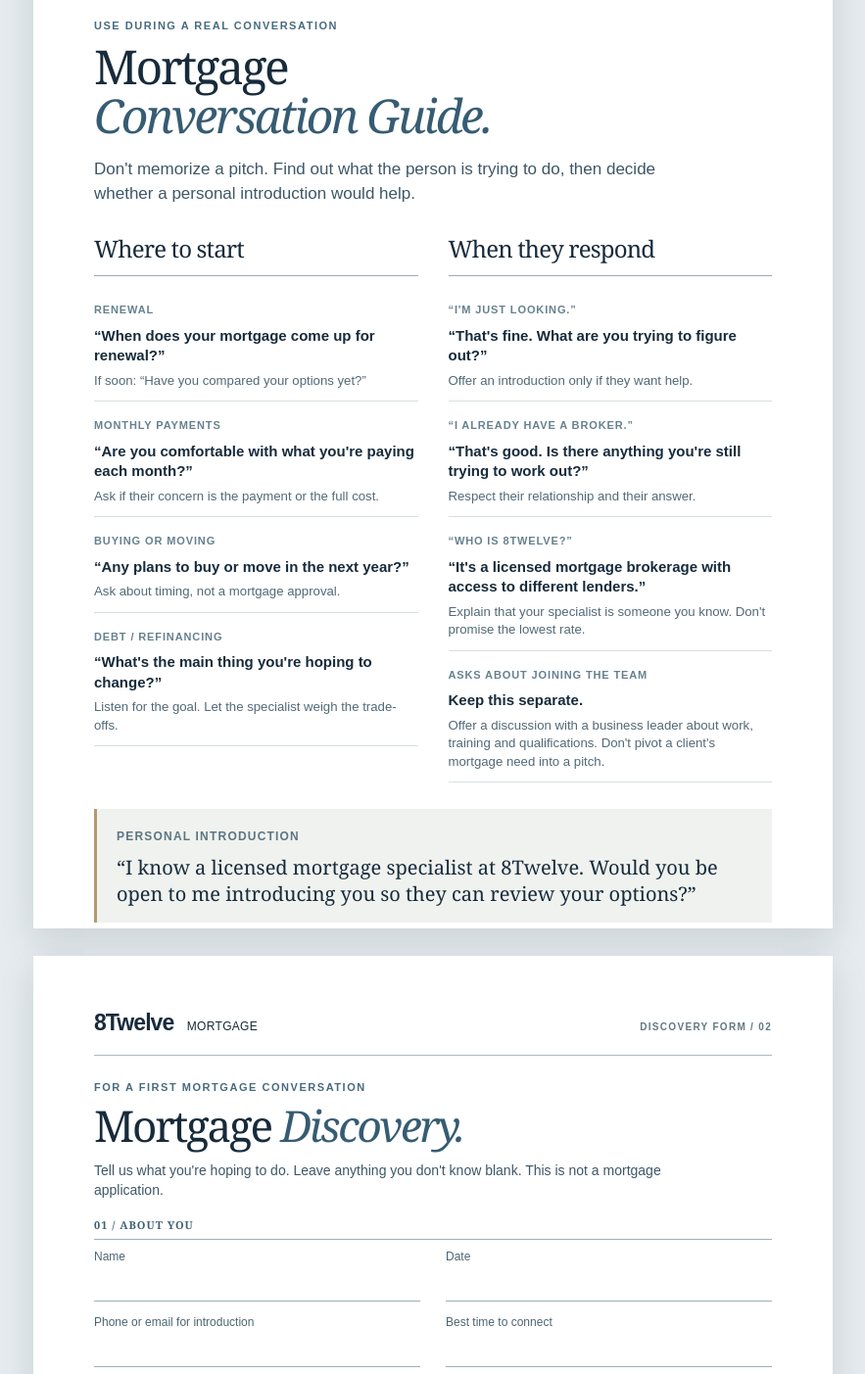
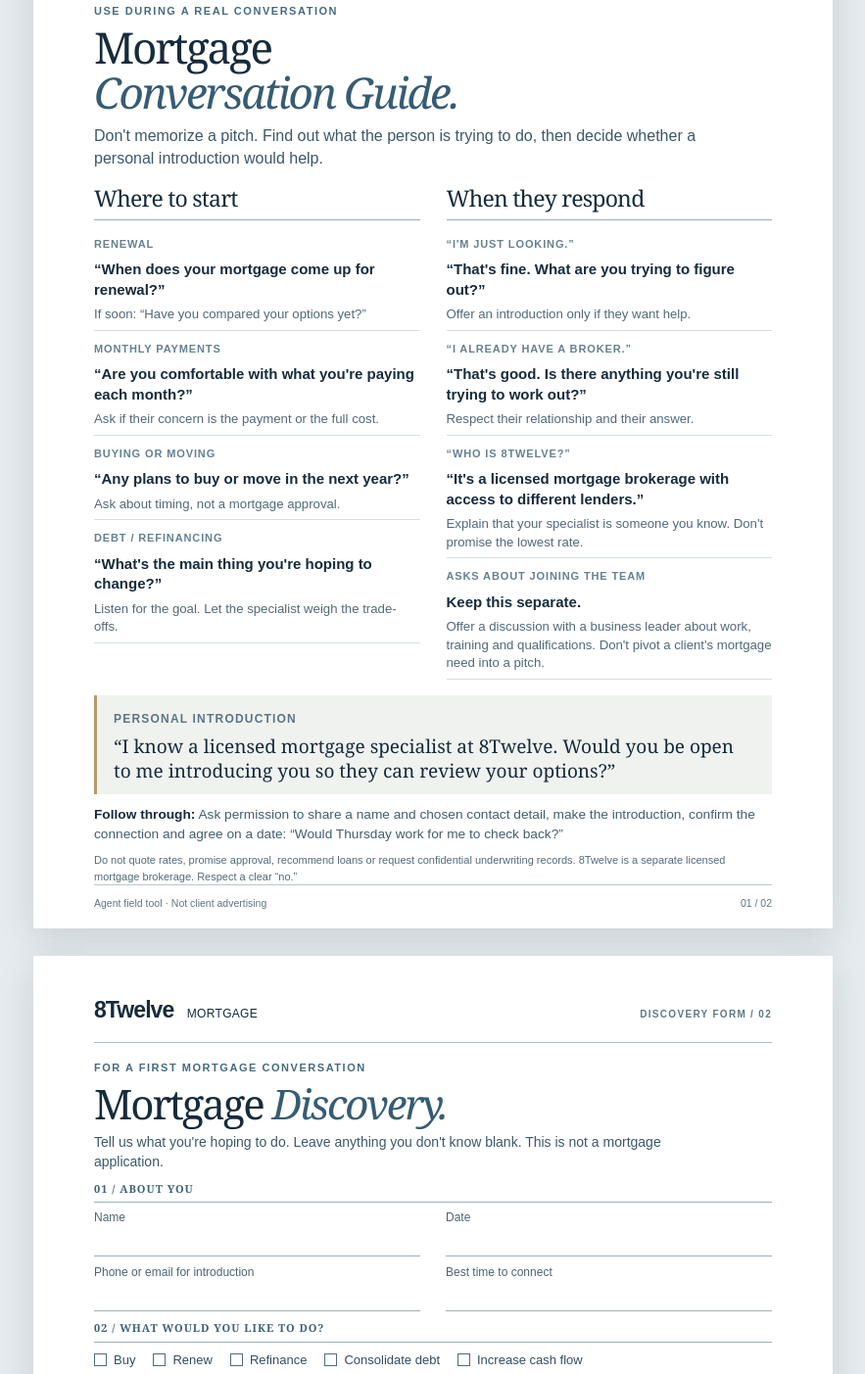
Before and after one commit to advisorpages/sandbox, a website: page index.html in a window 1280 px wide. Shown: the part 4565-5968 px from the top of the page at 98% size, without its empty margins (198-1081 px from the left). Drawn offline with Linux system fonts and the light colour scheme.

Commit message:
design: resolve print overflow while keeping larger text and workable form lines

```diff
--- a/index.html
+++ b/index.html
@@ -78,9 +78,9 @@
 .page3 .boundary p{font-size:13.5px;color:#4d6472;line-height:1.48}
 /* PAGE 4: recruiting gets its own generous page */
 .page4 h1{font-size:50px}
-.page4 .journey{margin-top:34px}
+.page4 .journey{margin-top:22px}
 .page4 .journey h2{font-size:26px;margin-bottom:10px}
-.page4 .stage{display:grid;grid-template-columns:51px 190px 1fr;gap:12px;padding:15px 0;border-bottom:1px solid #c9d4d9;align-items:start}
+.page4 .stage{display:grid;grid-template-columns:51px 190px 1fr;gap:12px;padding:12px 0;border-bottom:1px solid #c9d4d9;align-items:start}
 .page4 .stage:first-of-type{border-top:1px solid #9fb1ba}
 .page4 .stage .number{color:#8095a0;font-size:12px}
 .page4 .stage strong{font-size:17px}
@@ -92,30 +92,35 @@
 .page4 .invite small{font-size:10px;color:#d2dfe3;letter-spacing:.14em;text-transform:uppercase}
 .page4 .invite p{font:normal 21px/1.35 Georgia,serif;margin-top:11px}
 /* PAGE 5: real field help, not marketing copy */
-.page5 h1{font-size:48px}
-.page5 .question-columns{display:grid;grid-template-columns:1fr 1fr;gap:31px;margin-top:31px}
-.page5 .question-columns h2{font-size:24px;margin-bottom:10px;border-bottom:1px solid #98acb6;padding-bottom:13px}
-.page5 .question{padding:12px 0 11px;border-bottom:1px solid #d7dfe3}
+.page5 h1{font-size:44px}
+.page5 .question-columns{display:grid;grid-template-columns:1fr 1fr;gap:27px;margin-top:16px}
+.page5 .question-columns h2{font-size:23px;margin-bottom:6px;border-bottom:1px solid #98acb6;padding-bottom:8px}
+.page5 .question{padding:6px 0 6px;border-bottom:1px solid #d7dfe3}
 .page5 .question small{font-size:11px;letter-spacing:.08em;text-transform:uppercase;color:#66818f;font-weight:700}
 .page5 .question strong{font-size:15px;display:block;margin:6px 0;line-height:1.37}
 .page5 .question p{font-size:13.2px;color:#526977;line-height:1.4}
-.page5 .personal{background:#f0f2ef;border-left:3px solid var(--gold);padding:16px 20px;margin-top:27px}
+.page5 .personal{background:#f0f2ef;border-left:3px solid var(--gold);padding:12px 17px;margin-top:16px}
 .page5 .personal strong{font-size:12px;letter-spacing:.1em;text-transform:uppercase;color:#5c7582}
-.page5 .personal p{font:normal 20px/1.34 Georgia,serif;margin-top:8px}
-.page5 .follow{margin-top:19px;font-size:13.7px;line-height:1.45;color:#435e6c}
+.page5 .personal p{font:normal 19px/1.29 Georgia,serif;margin-top:6px}
+.page5 .follow{margin-top:11px;font-size:13.7px;line-height:1.45;color:#435e6c}
 .page5 .follow strong{color:var(--ink)}
-.page5 .boundary-note{font-size:11px;color:#536c78;margin-top:15px}
+.page5 .boundary-note{font-size:11px;color:#536c78;margin-top:8px}
 /* PAGE 6: writeable worksheet */
-.page6 h1{font-size:44px}.page6 .lead{font-size:14px;margin-top:12px}
-.page6 .form-head{font-size:11px;letter-spacing:.09em;text-transform:uppercase;font-weight:700;color:#3f6174;margin:19px 0 8px;border-bottom:1px solid #9db1bb;padding-bottom:7px}
-.page6 .form-grid{display:grid;grid-template-columns:1fr 1fr;gap:12px 26px}
+.page6 h1{font-size:42px}.page6 .lead{font-size:14px;margin-top:7px}
+.page6 .form-head{font-size:11px;letter-spacing:.09em;text-transform:uppercase;font-weight:700;color:#3f6174;margin:11px 0 6px;border-bottom:1px solid #9db1bb;padding-bottom:7px}
+.page6 .form-grid{display:grid;grid-template-columns:1fr 1fr;gap:7px 26px}
 .page6 .field label{font-size:12px;display:block;color:#4d6573;margin-bottom:4px}
-.page6 .write{height:33px;border-bottom:1px solid #9eafb8}
+.page6 .write{height:27px;border-bottom:1px solid #9eafb8}
 .page6 .checks{display:flex;gap:14px 18px;flex-wrap:wrap;font-size:13px;color:#344e5e;line-height:1.8}
 .page6 .box{display:inline-block;width:13px;height:13px;vertical-align:-2px;border:1px solid #526c7a;margin-right:7px}
-.page6 .notes-lines{height:116px;background:repeating-linear-gradient(to bottom,transparent 0,transparent 31px,#b9c9d0 32px,#b9c9d0 33px)}
-.page6 .consent{font-size:12.8px;line-height:1.46;margin:9px 0}
-.page6 .privacy{font-size:10.8px;color:#586d7a;line-height:1.42;margin-top:16px}
+.page6 .notes-lines{height:92px;background:repeating-linear-gradient(to bottom,transparent 0,transparent 31px,#b9c9d0 32px,#b9c9d0 33px)}
+.page6 .consent{font-size:12.8px;line-height:1.44;margin:4px 0}
+.page6 .privacy{font-size:10.8px;color:#586d7a;line-height:1.42;margin-top:8px}
+/* In the field tools, maximise actual writing and question space before decoration. */
+.page5 .kicker,.page6 .kicker{margin-top:17px;margin-bottom:7px}
+.page5 .lead{font-size:16px;margin-top:9px}
+.page6.sheet{padding-top:38px;padding-bottom:32px}
+.page5.sheet{padding-top:43px;padding-bottom:37px}
 .print-tools .sheet[data-part="presentation"],.print-main .sheet[data-part="tools"]{display:none!important}
 @media screen{.sheet{zoom:var(--preview-zoom,1)}}
 @media print{
```
